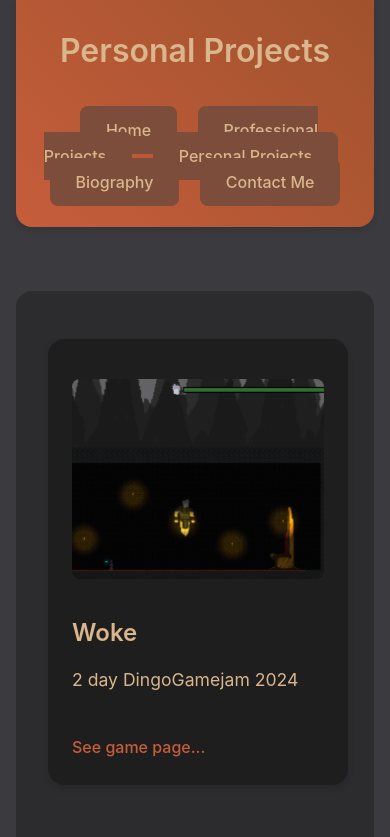
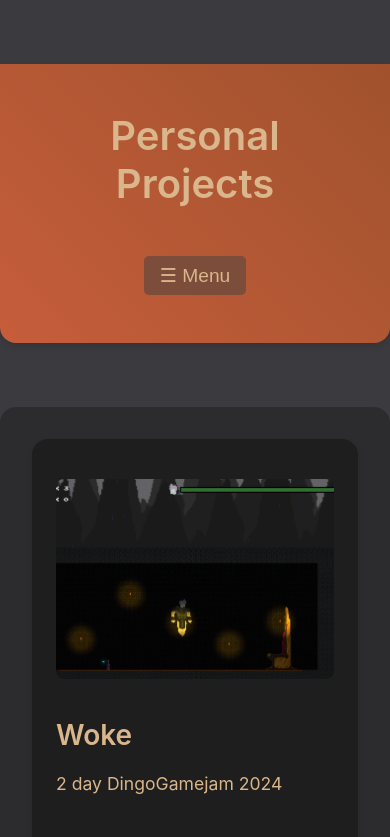
Before and after one commit to MauriceELkouby/Maurice-Digital-Portfolio, a plain HTML site: page personal.html in a window 390 px wide. Shown: the top 837 px of the page. Drawn offline with Linux system fonts and the light colour scheme.

Commit message:
Mobile Compatible

```diff
--- a/css/styles.css
+++ b/css/styles.css
@@ -67,7 +67,16 @@ p {
     gap: 1rem;
     align-items: center;
 }
-
+.menu-toggle {
+    display: none;
+    background: #7C4D3A;
+    color: #D9B68C;
+    padding: 0.5rem 1rem;
+    border: none;
+    cursor: pointer;
+    font-size: 1.2rem;
+    border-radius: 5px;
+}
 .nav-button {
     background: transparent;
     color: #D9B68C;
@@ -202,33 +211,27 @@ footer {
 
 /* Responsive Design */
 @media (max-width: 768px) {
-    body {
-        padding: 0 1rem;
+    .nav-links {
+        display: none;
+        flex-direction: column;
+        gap: 0;
+        position: absolute;
+        top: 60px;
+        right: 10px;
+        background: #1e1e1e;
+        padding: 1rem;
+        border-radius: 5px;
+        box-shadow: 0 2px 4px rgba(0, 0, 0, 0.2);
     }
 
-    header {
-        padding: 2rem 1rem;
-        min-height: 200px; /* Adjusted for mobile */
+    .nav-links a {
+        display: block;
+        padding: 0.5rem;
+        text-align: center;
     }
 
-    h1 {
-        font-size: 2rem;
-    }
-
-    h2 {
-        font-size: 1.75rem;
-    }
-
-    h3 {
-        font-size: 1.5rem;
-    }
-
-    .project-card {
-        margin: 1rem auto;
-    }
-
-    .cta-button {
-        min-width: 120px; /* Adjusted for mobile */
+    .menu-toggle {
+        display: block;
     }
 }
 
--- a/js/script.js
+++ b/js/script.js
@@ -17,6 +17,11 @@ function openTab(event, tabName) {
 }
 
 // Set default tab on page load
-document.addEventListener("DOMContentLoaded", function() {
-  document.getElementById("education").style.display = "block";
+document.addEventListener("DOMContentLoaded", function () {
+    const menuToggle = document.querySelector(".menu-toggle");
+    const navLinks = document.querySelector(".nav-links");
+
+    menuToggle.addEventListener("click", function () {
+        navLinks.style.display = navLinks.style.display === "flex" ? "none" : "flex";
+    });
 });
--- a/personal.html
+++ b/personal.html
@@ -11,11 +11,14 @@
         <h1>Personal Projects</h1>
         <p></p>
         <nav>
-            <a href="index.html" class="cta-button">Home</a>
-            <a href="portfolio.html" class="cta-button">Professional Projects</a>
-            <a href="personal.html" class="cta-button">Personal Projects</a>
-            <a href="about.html" class="cta-button">Biography</a>
-            <a href="contact.html" class="cta-button">Contact Me</a>
+            <button class="menu-toggle">☰ Menu</button>
+            <div class="nav-links">
+                <a href="index.html" class="cta-button">Home</a>
+                <a href="portfolio.html" class="cta-button">Professional Projects</a>
+                <a href="personal.html" class="cta-button">Personal Projects</a>
+                <a href="about.html" class="cta-button">Biography</a>
+                <a href="contact.html" class="cta-button">Contact Me</a>
+            </div>
         </nav>
     </header>
 
```
Also changed, not shown: about.html (+8 -5 lines), contact.html (+8 -5 lines), index.html (+8 -5 lines), portfolio.html (+8 -5 lines).
